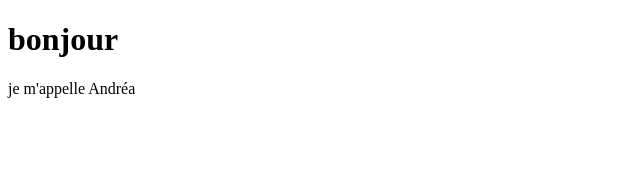
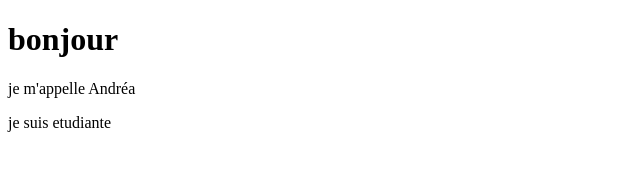
Before and after one commit to andreamoreau/arinfo, a plain HTML site: page index.html in a window 1280 px wide. Shown: the whole page, without its empty margins (0-640 px from the left). Drawn offline with Linux system fonts and the light colour scheme.

Commit message:
ajout p etudiant

```diff
--- a/index.html
+++ b/index.html
@@ -11,6 +11,7 @@
 
      <h1> bonjour </h1>
     <p> je m'appelle Andréa</p>
+    <p> je suis etudiante </p>
 
 </body>
 
```
